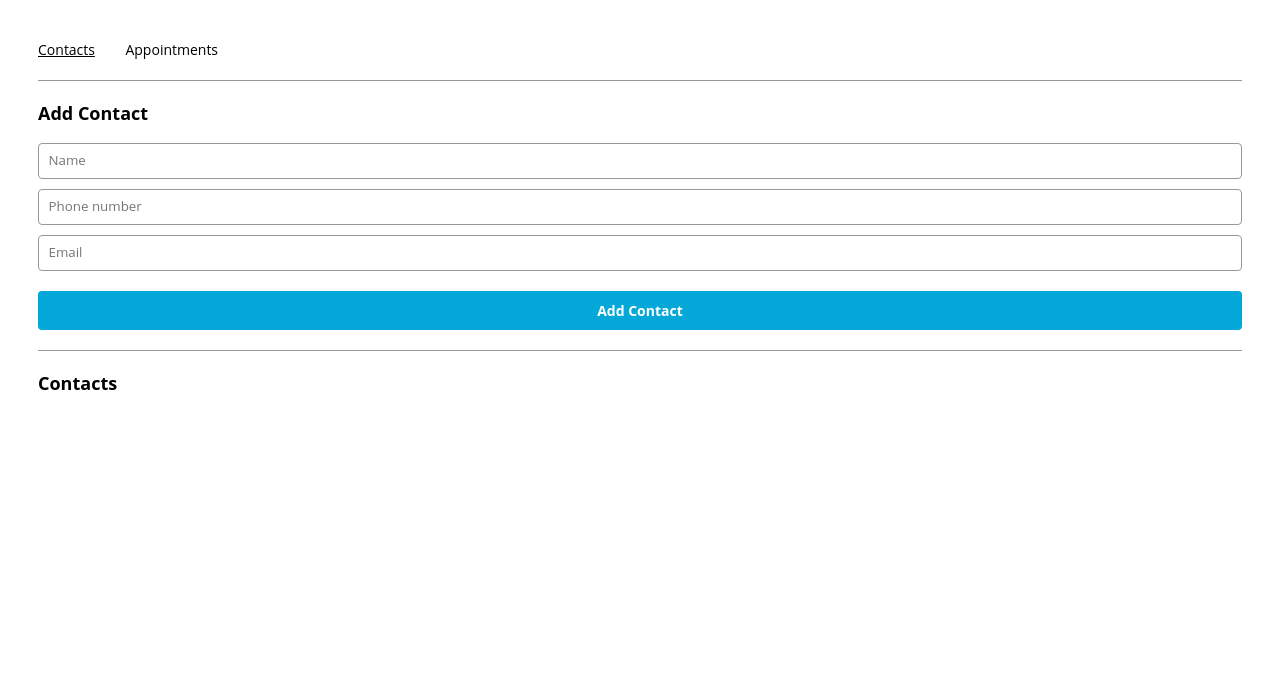
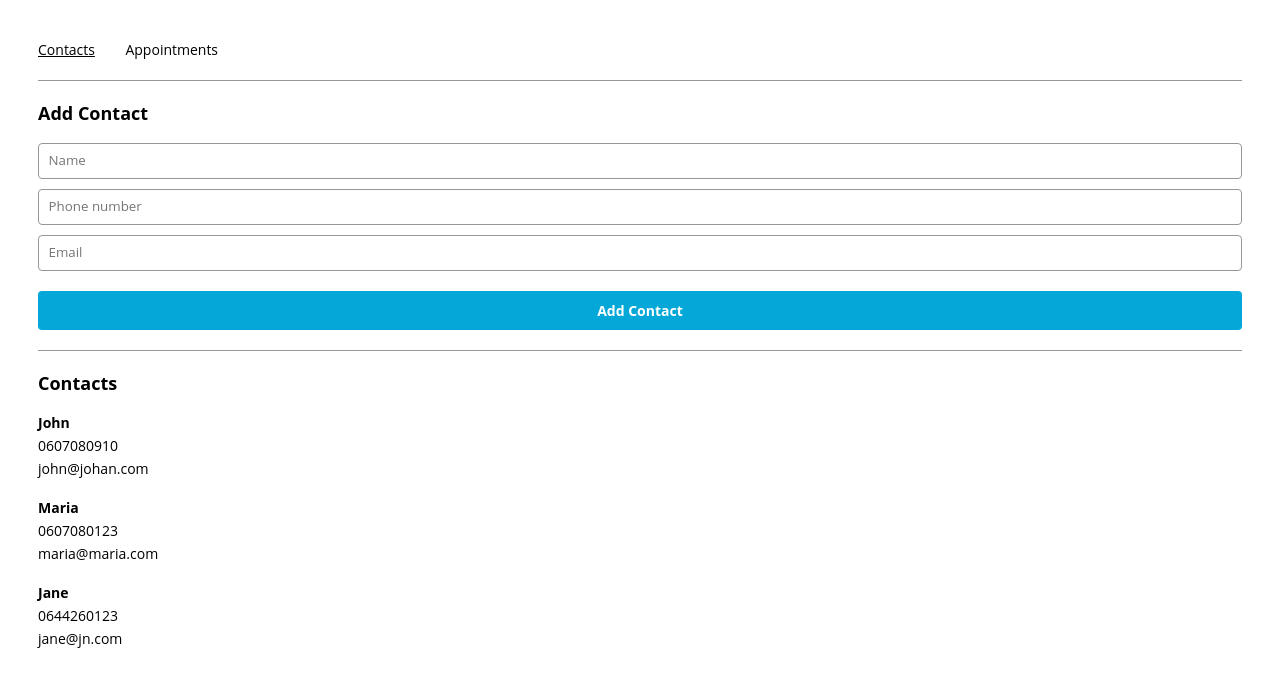
Before and after one commit to esther-v/appointment-planner, a React (Create React App) app: page /contacts in a window 1280 px wide. Shown: the top 686 px of the page. Built offline with nearby package versions, Linux system fonts and the light colour scheme.

Commit message:
add default contacts

```diff
--- a/src/App.js
+++ b/src/App.js
@@ -5,11 +5,14 @@ import { AppointmentsPage } from "./containers/appointmentsPage/AppointmentsPage
 import { ContactsPage } from "./containers/contactsPage/ContactsPage";
 
 function App() {
-  /*
-  Define state variables for
-  contacts and appointments
-  */
-  const [contacts, setContacts] = useState([])
+
+  const defaultContacts = [
+    { name: "John", phone: "0607080910", email:"john@johan.com"},
+    { name: "Maria", phone: "0607080123", email:"maria@maria.com"},
+    { name: "Jane", phone: "0644260123", email:"jane@jn.com"}
+  ]
+
+  const [contacts, setContacts] = useState(defaultContacts)
   const [appointments, setAppointments] = useState([])
 
   const ROUTES = {
@@ -17,10 +20,7 @@ function App() {
     APPOINTMENTS: "/appointments",
   };
 
-  /*
-  Implement functions to add data to
-  contacts and appointments
-  */
+
   const addContact = (name, phone, email) => {
     setContacts([
       ...contacts,
```
Also changed, not shown: 1 other file (tests, documents, lock files or other folders).
